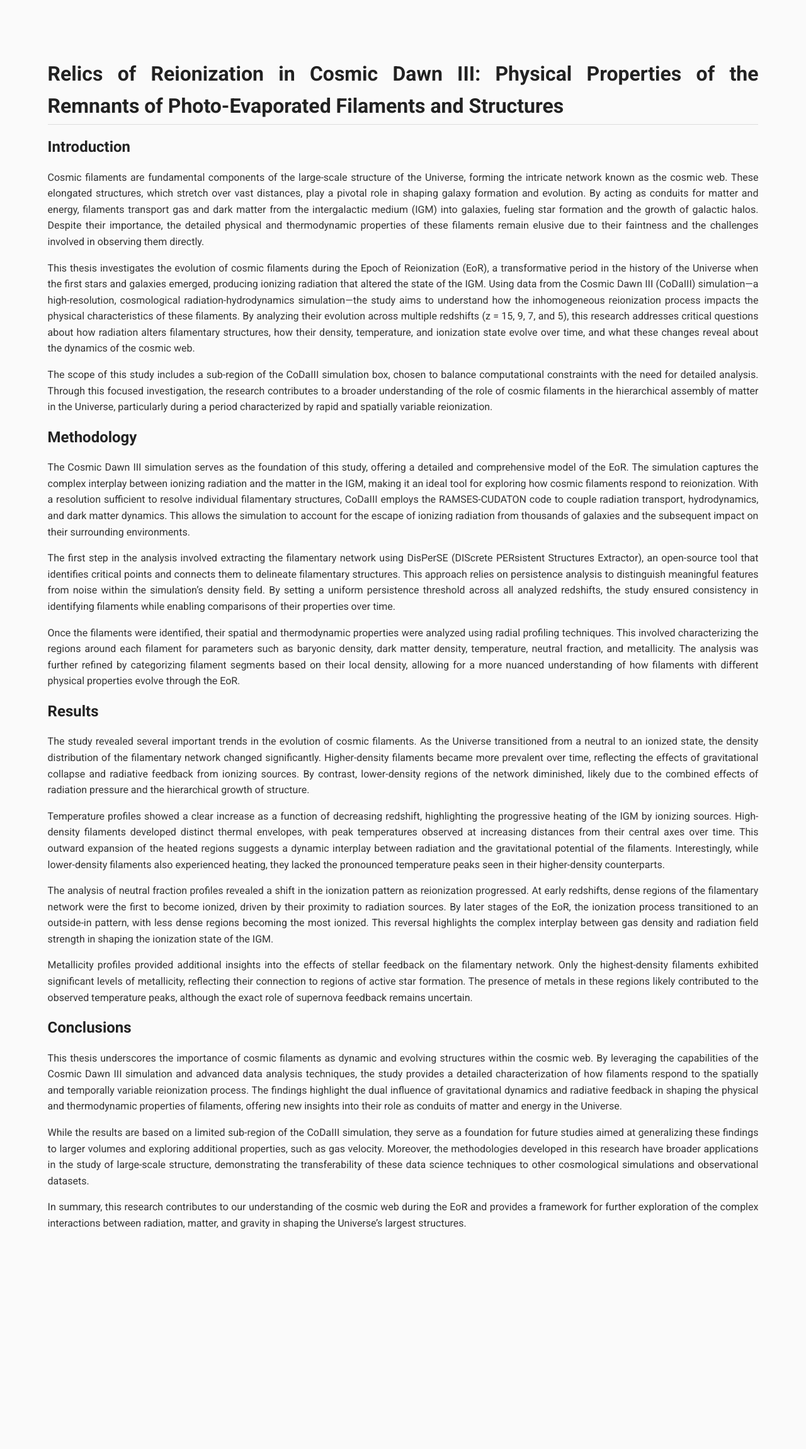
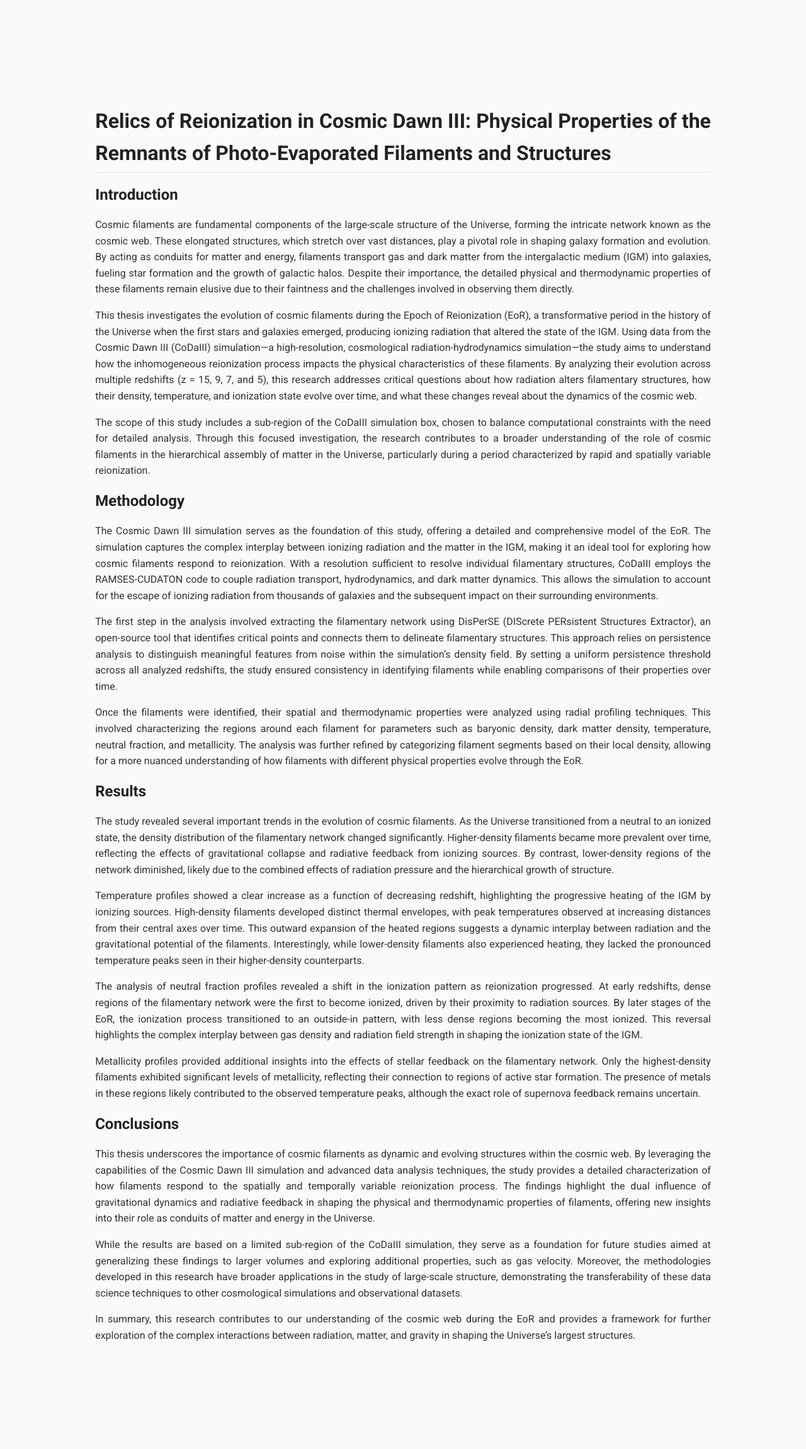
Before and after one commit to vishrut-b/Master-Thesis, a Jekyll site: the page built from index.md, in a window 1280 px wide. Shown: the whole page at 63% size. Built offline with Jekyll 4.4.1, drawn with Linux system fonts in a browser that asks for light colours; our own code applies the rules of GitHub Pages for plain Markdown files; before the commit the page ends 2046 px from its top, so only the background shows below that.

Commit message:
Update styles.css

```diff
--- a/assets/css/styles.css
+++ b/assets/css/styles.css
@@ -1,7 +1,7 @@
 /* Apply Roboto font globally */
 body {
   font-family: 'Roboto', sans-serif;
-  margin: 0;               /* Remove default browser margins */
+  margin: 2cm;               /* Remove default browser margins */
   padding: 2cm;            /* Add 2cm gap on all sides */
   line-height: 1.6;        /* Maintain good readability */
   background-color: #fafafa; /* Light background for a softer feel */
```
